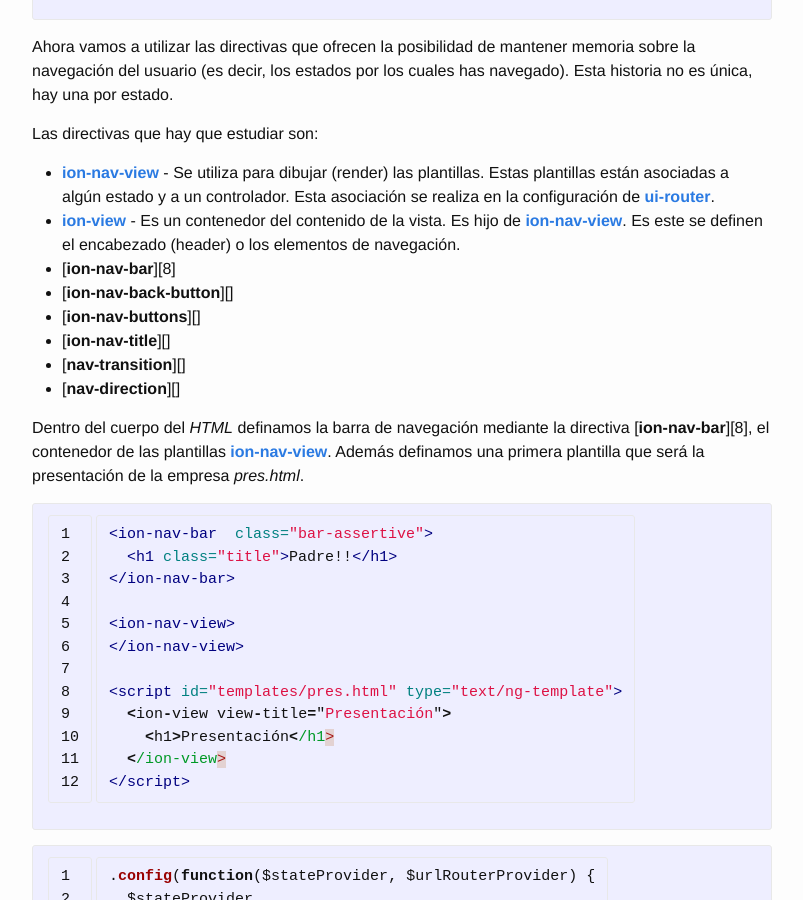
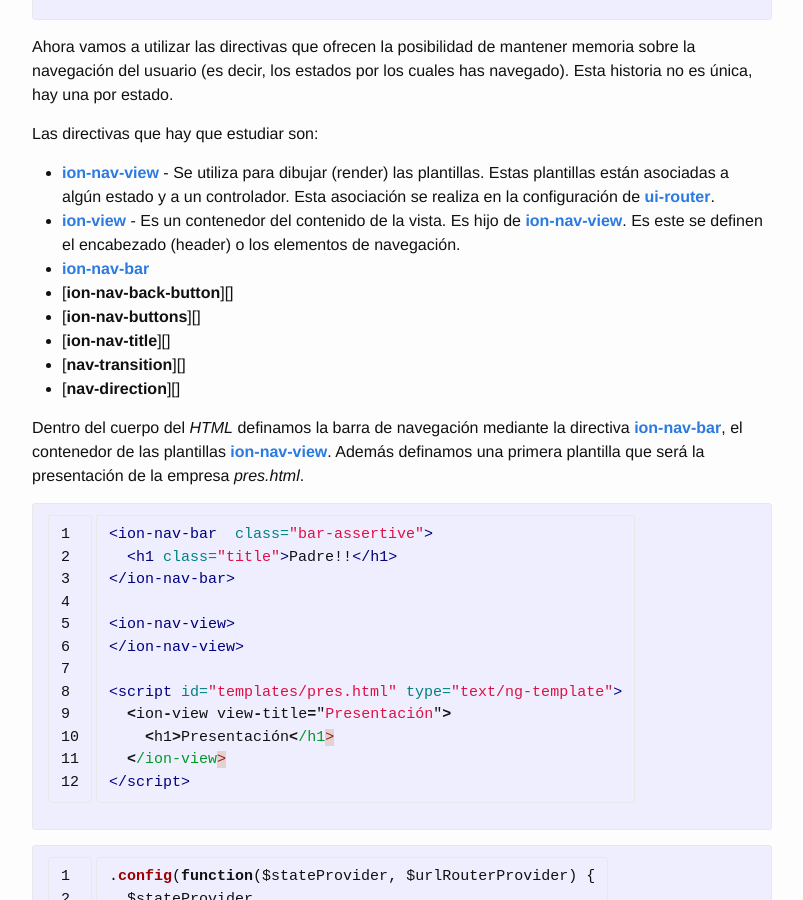
Before and after one commit to aaramirez/aaramirez.github.io, a Jekyll site: the page built from _posts/desarrollos/ionic/2015-11-04-navegacion-simple.markdown, in a window 1280 px wide and 900 px high, scrolled down 1050 px. Shown: the whole window, without its empty margins (238-1041 px from the left). Built offline with Jekyll 4.4.1, drawn with Linux system fonts in a browser that asks for light colours; some of the changed lines change nothing that is shown; some of the changed text lies outside the part shown.

```diff
--- a/_posts/desarrollos/ionic/2015-11-04-navegacion-simple.markdown
+++ b/_posts/desarrollos/ionic/2015-11-04-navegacion-simple.markdown
@@ -145,8 +145,8 @@
 [5]: https://github.com/angular-ui/ui-router/wiki "ui-router"
 [6]: http://angular-ui.github.io/ui-router/site/#/api/ui.router.state.directive:ui-sref "ui-sref"
 [7]: http://ionicframework.com/docs/api/directive/ionView/ "ion-view"
-[8]:
-[9]:
-[10]:
-[11]:
-[12]:
+[8]: http://ionicframework.com/docs/api/directive/ionView/ "ion-view"
+[9]: http://ionicframework.com/docs/api/directive/ionView/ "ion-view"
+[10]: http://ionicframework.com/docs/api/directive/ionView/ "ion-view"
+[11]: http://ionicframework.com/docs/api/directive/ionView/ "ion-view"
+[12]: http://ionicframework.com/docs/api/directive/ionView/ "ion-view"
```
